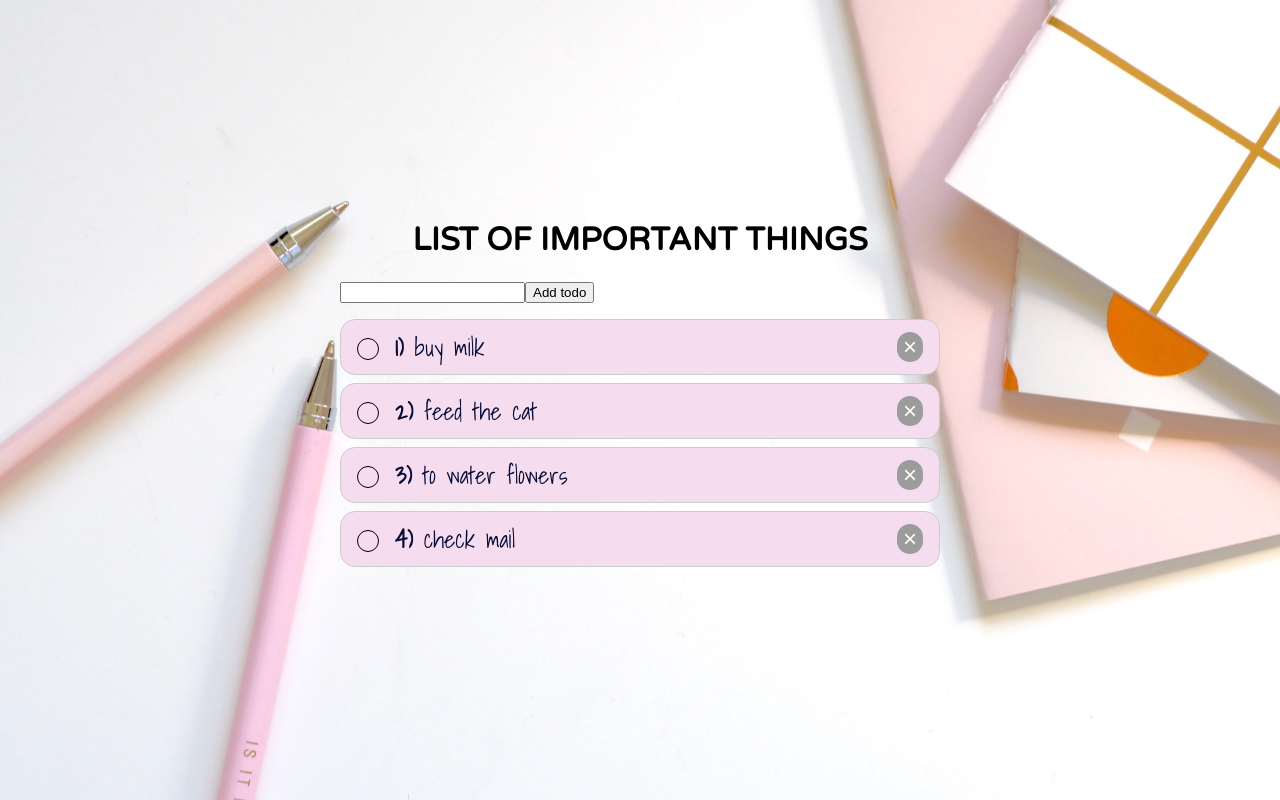
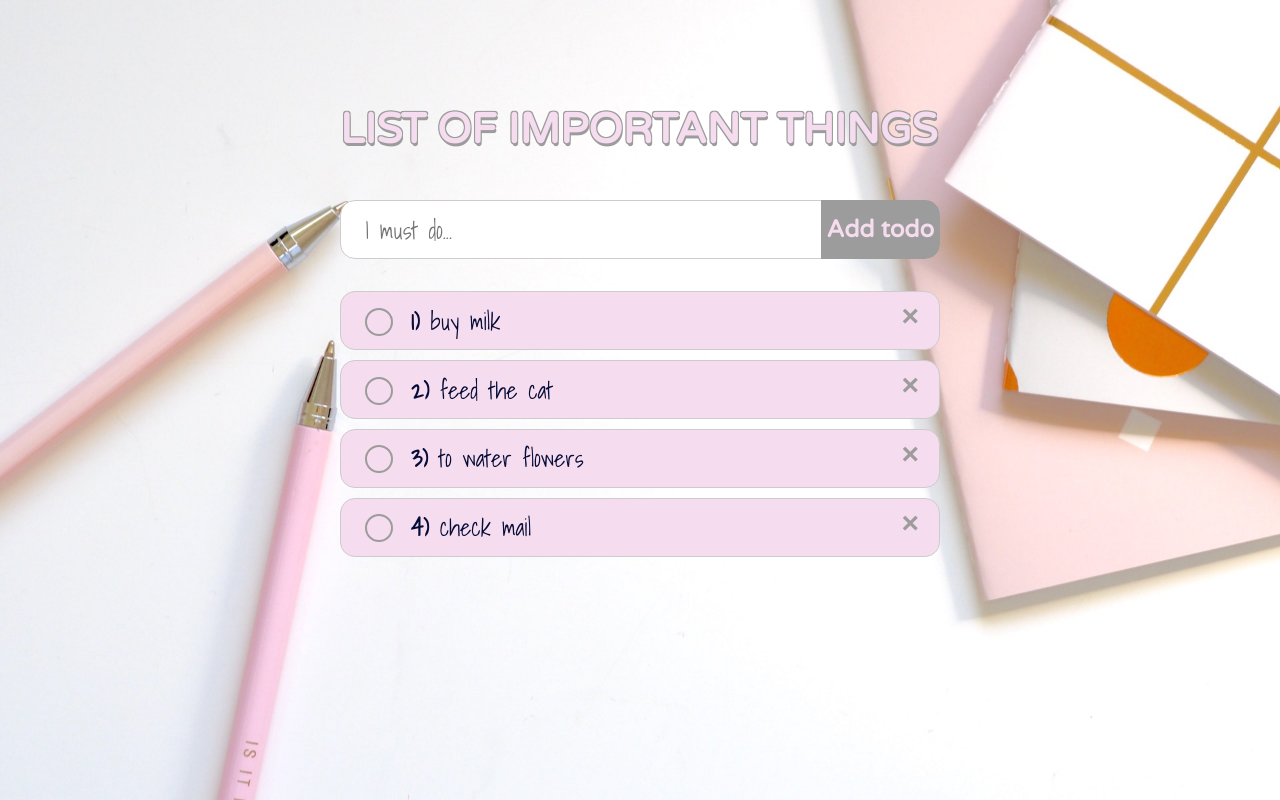
Before and after one commit to alena-shp/bigtodos, a React (Create React App) app: page / in a window 1280 px wide. Built offline with nearby package versions, Linux system fonts and the light colour scheme.

Commit message:
style end

```diff
--- a/src/components/AddTodo.js
+++ b/src/components/AddTodo.js
@@ -1,4 +1,5 @@
 import React, { useState } from 'react'
+import './AddTodo.scss'
 
 const AddTodo = ({ onCreate }) => {
   const [value, setValue] = useState('')
@@ -13,9 +14,16 @@ const AddTodo = ({ onCreate }) => {
   }
 
   return (
-    <form style={{ marginBottom: '1rem' }} onSubmit={onSubmitHandler}>
-      <input value={value} onChange={event => setValue(event.target.value)} />
-      <button type="submit">Add todo</button>
+    <form className="form-wrapper" onSubmit={onSubmitHandler}>
+      <input
+        value={value}
+        onChange={event => setValue(event.target.value)}
+        className="input-text"
+        placeholder="I must do..."
+      />
+      <button type="submit" className="button-push">
+        Add todo
+      </button>
     </form>
   )
 }
--- /dev/null
+++ b/src/components/AddTodo.scss
@@ -0,0 +1,41 @@
+.input-text {
+  background: white;
+  color: #060c38;
+  font-family: 'Shadows Into Light', cursive;
+  font-size: 24px;
+  display: flex;
+  justify-content: space-between;
+  align-items: center;
+  padding: 0.6rem 1.5rem;
+  border: 1px solid #ccc;
+  border-radius: 15px;
+  margin-bottom: 0.6rem;
+  position: relative;
+  box-sizing: border-box;
+  width: 100%;
+  outline: none;
+}
+
+.button-push {
+  font-family: 'Varela Round', sans-serif;
+  font-weight: 800;
+  font-size: 24px;
+  background: #9c9c9c;
+  border-radius: 0 15px 15px 0;
+  color: #f5dcee;
+  border: none;
+  outline: none;
+  position: absolute;
+  top: 0;
+  right: 0;
+  height: 59px;
+}
+
+.button-push:hover {
+  color: white;
+}
+
+.form-wrapper {
+  position: relative;
+  margin-bottom: 2rem;
+}
--- a/src/components/TodoItem.js
+++ b/src/components/TodoItem.js
@@ -12,13 +12,14 @@ const styles = {
     display: 'flex',
     justifyContent: 'space-between',
     alignItems: 'center',
-    padding: '.5rem 1rem',
+    padding: '.6rem 1.5rem',
     border: '1px solid #ccc',
     borderRadius: '15px',
-    marginBottom: '.5rem'
+    marginBottom: '.6rem',
+    position: 'relative'
   },
   input: {
-    marginRight: '1rem'
+    marginRight: '1.5rem'
   }
 }
 
--- a/src/components/TodoItem.scss
+++ b/src/components/TodoItem.scss
@@ -14,26 +14,26 @@
     &::before {
       content: '';
       display: block;
-      width: 20px;
-      height: 20px;
-      border: 1px solid black;
+      width: 24px;
+      height: 24px;
+      border: 2px solid #9c9c9c;
       position: absolute;
       border-radius: 50%;
-      top: 10px;
+      top: 6px;
       left: 0;
     }
 
     &::after {
       content: '';
       position: absolute;
-      top: 14px;
-      left: 4px;
+      top: 13px;
+      left: 7px;
       display: block;
       width: 14px;
       height: 14px;
       opacity: 0;
-      background: black;
-      transition: 2s;
+      background: #9c9c9c;
+      transition: 0.3s;
       border-radius: 50%;
     }
   }
--- a/src/index.css
+++ b/src/index.css
@@ -19,21 +19,33 @@ code {
   padding-top: 200px;
   margin: 0 auto;
   width: 600px;
+  position: relative;
 }
 
 .header {
   font-family: 'Varela Round', sans-serif;
-  text-align: center;
+  text-shadow: #9c9c9c 1px 3px 0, #9c9c9c -1px -1px 0,
+               #9c9c9c -1px 1px 0, #9c9c9c  1px -1px 0;
+  font-weight: 600;
+  font-size: 42px;
+  color: #f5dcee;
   text-transform: uppercase;
+  position: absolute;
+  top: 76px;
+
 }
 
 .push {
-  font-size: 24px;
-  background: #9c9c9c;
+  font-weight: 800;
+  font-size: 30px;
+  background: #f5dcee;
   border-radius: 50px;
-  color: white;
+  color: #9c9c9c;
   border: none;
   outline: none;
+  position: absolute;
+  top: 6px;
+  right: 14px;
 }
 
 .done {
```
